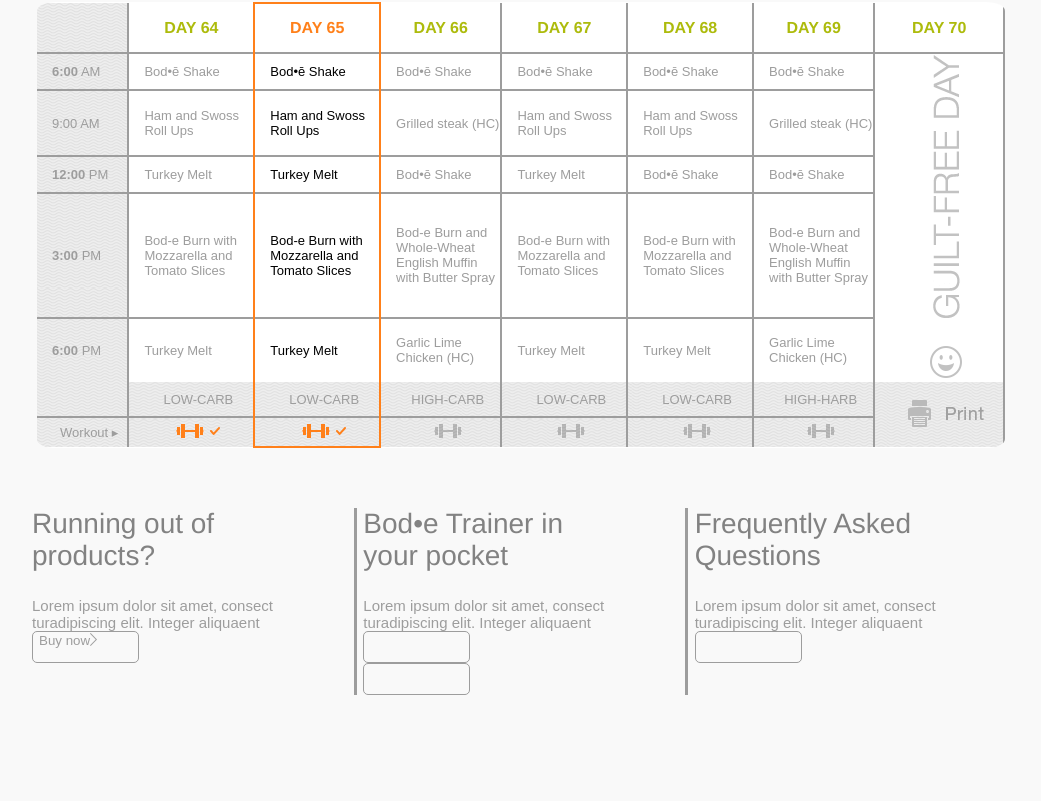
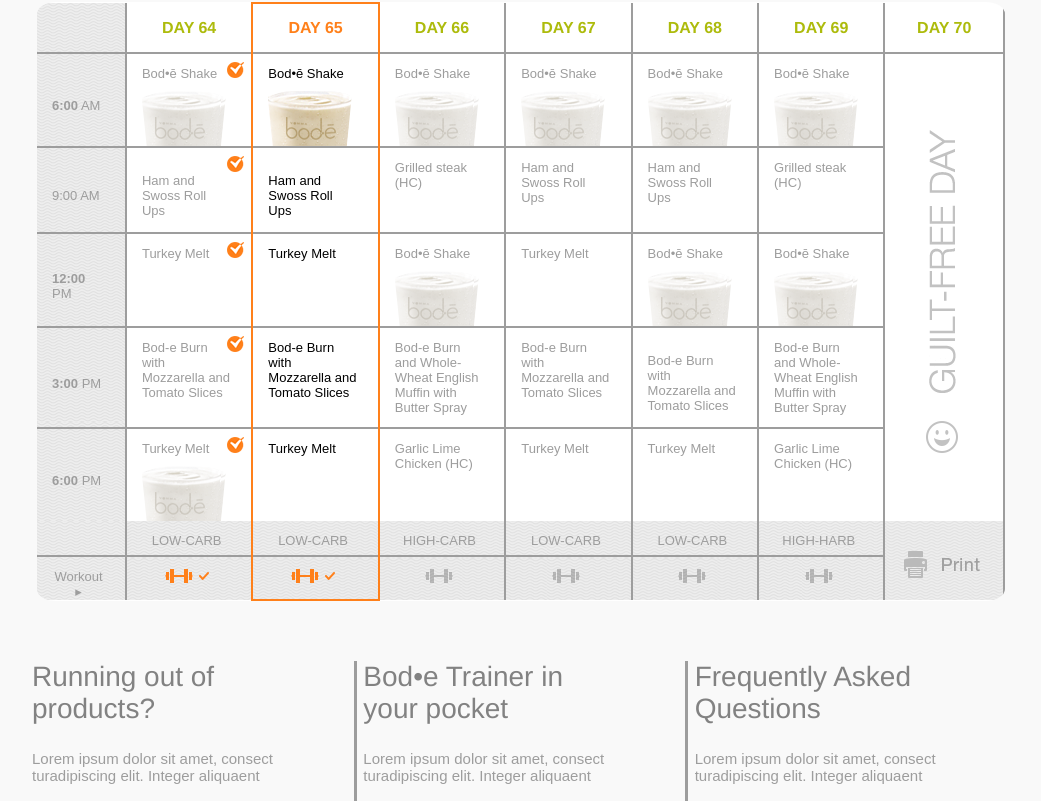
Before and after one commit to DanielLepszy/Front-end-excercise, a website: page src/index.html in a window 1280 px wide. Shown: the part 178-979 px from the top of the page, without its empty margins (119-1160 px from the left). Before the commit the page ends 873 px from the top, so only its background shows below. Drawn offline with Linux system fonts and the light colour scheme.

Commit message:
Main table on 1024x768

```diff
--- a/src/index.html
+++ b/src/index.html
@@ -104,48 +104,46 @@
                     </tr>
                     <tr>
                         <td><strong>6:00</strong> AM</td>
-                        <td>Bod•ē Shake</td>
-                        <td>Bod•ē Shake</td>
-                        <td>Bod•ē Shake</td>
-                        <td>Bod•ē Shake</td>
-                        <td>Bod•ē Shake</td>
-                        <td>Bod•ē Shake</td>
+                        <td>Bod•ē Shake<img src="Vector Smart Object.png" class="vectorObject"><img src="GrayLayer18.png" class="shakesPicture"></td>
+                        <td>Bod•ē Shake<img src="Layer18.png" class="shakesPicture"></td>
+                        <td>Bod•ē Shake<img src="GrayLayer18.png" class="shakesPicture"></td>
+                        <td>Bod•ē Shake<img src="GrayLayer18.png" class="shakesPicture"></td>
+                        <td>Bod•ē Shake<img src="GrayLayer18.png" class="shakesPicture"></td>
+                        <td>Bod•ē Shake<img src="GrayLayer18.png" class="shakesPicture"></td>
                         <td rowspan="5"><img src="happyFace.png"></td>
                     </tr>
                     <tr>
                         <td>9:00 AM</td>
-                        <td>Ham and Swoss Roll Ups</td>
-                        <td>Ham and Swoss Roll Ups</td>
+                        <td><p>Ham and Swoss Roll Ups</p><img src="Vector Smart Object.png" class="vectorObject"></td>
+                        <td><p>Ham and Swoss Roll Ups</p></td>
                         <td>Grilled steak (HC)</td>
                         <td>Ham and Swoss Roll Ups</td>
                         <td>Ham and Swoss Roll Ups</td>
                         <td>Grilled steak (HC)</td>
-
-
                     </tr>
                     <tr>
                         <td><strong>12:00</strong> PM</td>
+                        <td>Turkey Melt<img src="Vector Smart Object.png" class="vectorObject"></td>
                         <td>Turkey Melt</td>
+                        <td>Bod•ē Shake<img src="GrayLayer18.png" class="shakesPicture"></td>
                         <td>Turkey Melt</td>
-                        <td>Bod•ē Shake</td>
-                        <td>Turkey Melt</td>
-                        <td>Bod•ē Shake</td>
-                        <td>Bod•ē Shake</td>
+                        <td>Bod•ē Shake<img src="GrayLayer18.png" class="shakesPicture"></td>
+                        <td>Bod•ē Shake<img src="GrayLayer18.png" class="shakesPicture"></td>
 
                     </tr>
                     <tr>
                         <td><strong>3:00</strong> PM</td>
-                        <td>Bod-e Burn with Mozzarella and Tomato Slices</td>
+                        <td>Bod-e Burn with Mozzarella and Tomato Slices<img src="Vector Smart Object.png" class="vectorObject"></td>
                         <td>Bod-e Burn with Mozzarella and Tomato Slices</td>
                         <td>Bod-e Burn and Whole-Wheat English Muffin with Butter Spray</td>
                         <td>Bod-e Burn with Mozzarella and Tomato Slices</td>
-                        <td>Bod-e Burn with Mozzarella and Tomato Slices</td>
+                        <td><p>Bod-e Burn with Mozzarella and Tomato Slices</p></td>
                         <td>Bod-e Burn and Whole-Wheat English Muffin with Butter Spray</td>
 
                     </tr>
                     <tr>
                         <td><strong>6:00</strong> PM</td>
-                        <td>Turkey Melt</td>
+                        <td>Turkey Melt<img src="Vector Smart Object.png" class="vectorObject"><img src="GrayLayer18.png" class="shakesPicture"></td>
                         <td>Turkey Melt</td>
                         <td>Garlic Lime Chicken (HC)</td>
                         <td>Turkey Melt</td>
@@ -183,22 +181,22 @@
                 <h1>Running out of
                     <br>products?</h1>
                 <p>Lorem ipsum dolor sit amet, consect turadipiscing elit. Integer aliquaent </p>
-                <button>Buy now  <img src="RightArrow.png"></button>
+                <button>Buy now  <img src="RightArrow.png" class="rightArrow"></button>
             </div>
             <div class="advertisement">
                 <h1>Bod•e Trainer in
                     <br> your pocket</h1>
                 <p>Lorem ipsum dolor sit amet, consect turadipiscing elit. Integer aliquaent </p>
                 <div class="buttons">
-                    <button></button>
-                    <button></button>
+                    <button><img src="Apple.png">iOS <img src="RightArrow.png" class="rightArrow"></button>
+                    <button><img src="Android.png">Android <img src="RightArrow.png" class="rightArrow"></button>
                 </div>
             </div>
             <div class="advertisement">
                 <h1>Frequently Asked
                     <br> Questions</h1>
                 <p>Lorem ipsum dolor sit amet, consect turadipiscing elit. Integer aliquaent </p>
-                <button></button>
+                <button>Read FAQs<img src="RightArrow.png" class="rightArrow"></button>
             </div>
 
         </div>
--- a/src/scss/style.scss
+++ b/src/scss/style.scss
@@ -166,6 +166,18 @@
     border-collapse: collapse;
     width: 100%;
     background-color: $color-bg;
+
+}
+.tableCells td {
+    vertical-align: top;
+    padding-left: 15px;
+    padding-top: 12px;
+    padding-right:20px;
+    font-family: Arial, Helvetica, sans-serif;
+    font-size: 13px;
+    position: relative;
+
+
 }
 
 .tableCells tr td:not(:first-child) {
@@ -198,6 +210,7 @@
 .tableCells th:nth-child(1) {
     background-image: url("../backgroundCells.png");
     background-repeat: repeat;
+    vertical-align: middle;
 }
 
 .tableCells tr th:nth-child(3),
@@ -239,13 +252,25 @@
     color: #adbb0c;
 }
 
-.tableCells td {
-    padding-left: 15px;
-    text-align: left;
-    font-family: Arial, Helvetica, sans-serif;
-    font-size: 13px;
+.tableCells .vectorObject
+{
+    position: absolute;
+    top: 8px;
+    right: 7px;
 }
+.tableCells .shakesPicture
+{
+    position: relative;
+    margin-bottom: -4px;
+    margin-top:10px;
 
+}
+.tableCells td[rowspan="2"],
+.tableCells td[rowspan="5"]
+{
+
+    vertical-align : middle;
+}
 #footer {
     column-count: 3;
     column-rule-style: solid;
@@ -264,24 +289,41 @@
 .advertisement p {
     margin: 0px;
     padding-top:25px;
+    padding-bottom:20px;
     font-family: Arial,Helvetica;
     font-size:15px;
-
 }
 .advertisement button
 {
     display:flex;
-    width:107px;
+    align-items: center;
     height: 32px;
     color: $color-text;
     border:1px solid $color-text;
     border-radius:5px;
     background-color:#f9f9f9;
+    margin-right: 10px;
+    font-size:16px;
+
+}
+.advertisement .buttons
+{
+    display:flex;
+    align-items: center;
 }
 .advertisement img
 {
+   margin:0px 5px 0px 5px;
+   padding-bottom:3px;
+   padding-left:2px;
+}
+.advertisement .rightArrow
+{
+    padding-right:5px;
+    padding-left:5px;
+    padding-top:3px;
+}
 
-}
 // @media screen and (min-width:0px) and (max-width:670px)
 // {
 //     #container{
```
Also changed, not shown: src/Android.png (added), src/Apple.png (added), src/GrayLayer18.png (added), src/Layer 18.png (deleted), src/Layer18.png (added), src/css/style.css.
